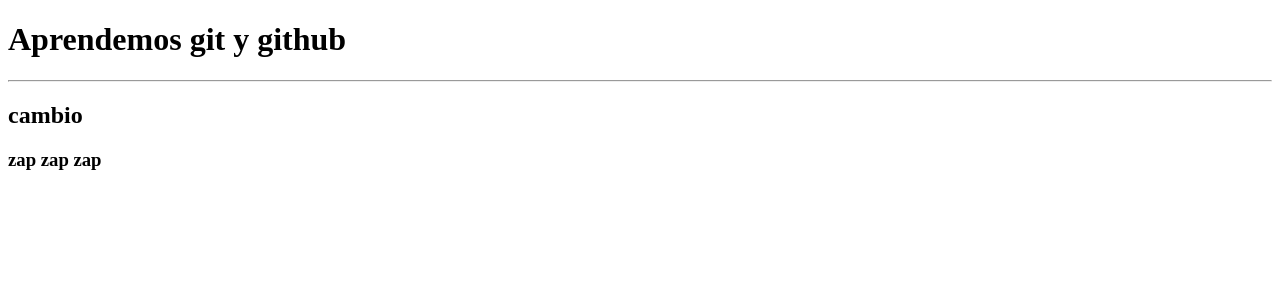
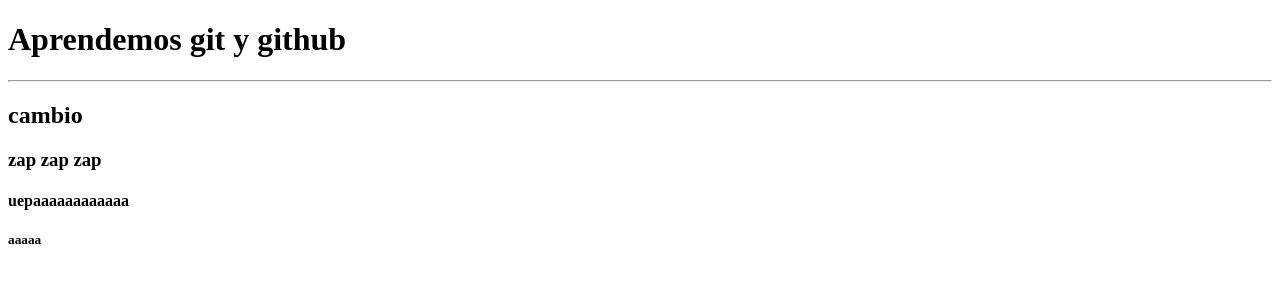
Before and after one commit to andresborregoit/git-github, a plain HTML site: page index.html in a window 1280 px wide. Drawn offline with Linux system fonts and the light colour scheme.

Commit message:
agregamos un h5 lpm

```diff
--- a/index.html
+++ b/index.html
@@ -19,6 +19,8 @@
     <h3><strong>
         zap zap zap
     </strong></h3>
+    <h4>uepaaaaaaaaaaaa</h4>
+    <h5>aaaaa</h5>
 
 </body>
 </html>
```
